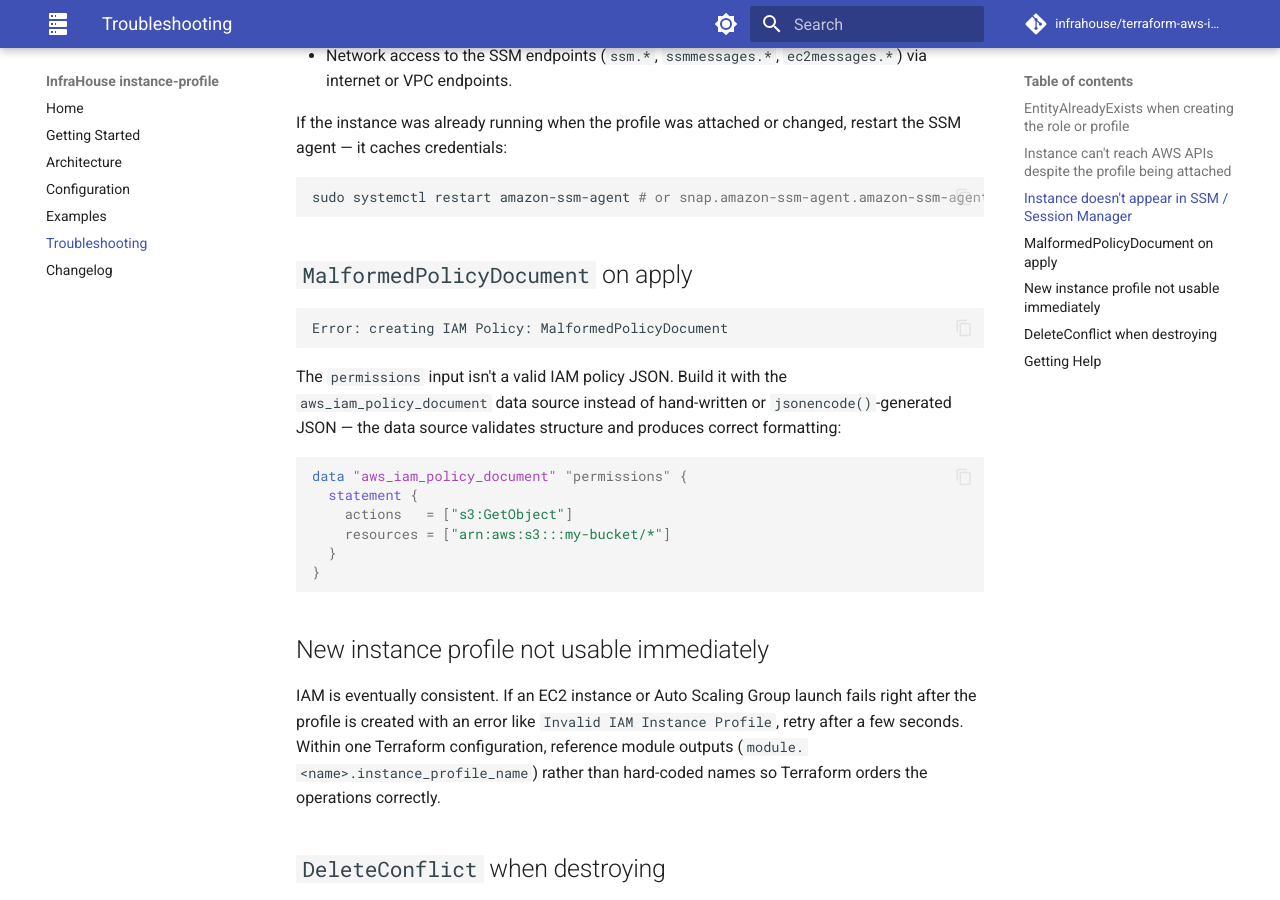
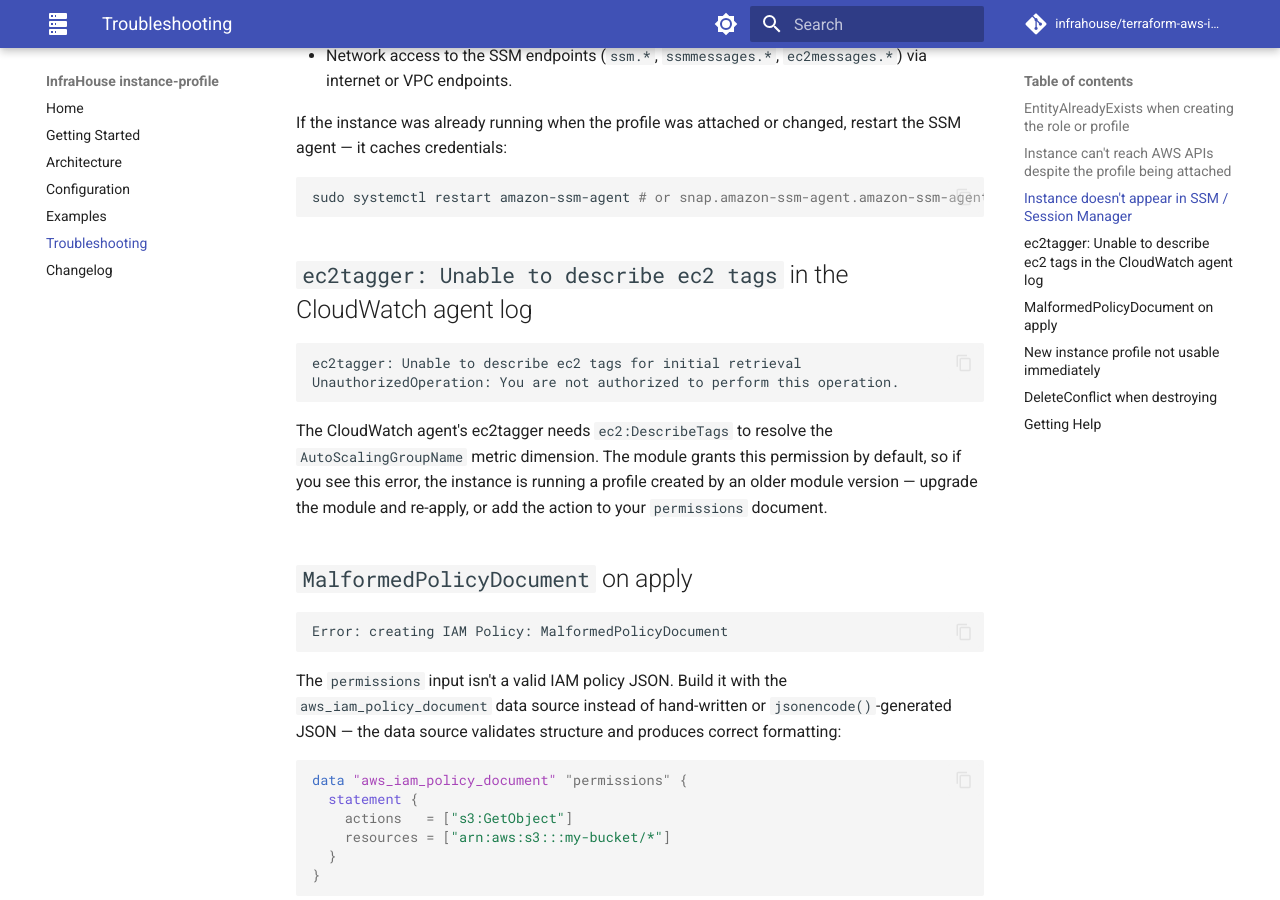
Before and after one commit to infrahouse/terraform-aws-instance-profile, an MkDocs documentation site: the page built from docs/troubleshooting.md, in a window 1280 px wide and 900 px high, scrolled down 1134 px. Built offline with MkDocs 1.6.1 and Material for MkDocs 9.7.7, drawn with Linux system fonts in a browser that asks for light colours; comment, search, counter and statistics services are not loaded.

Commit message:
feat: grant ec2:DescribeTags to the instance role by default (#30)
The CloudWatch agent's ec2tagger needs it to resolve the
AutoScalingGroupName metric dimension, and ASG lifecycle tooling
discovers the instance's own ASG the same way. The action is read-only
and does not support resource-level permissions, so every consumer was
hand-rolling the same statement on "*".

The caller-supplied permissions JSON is now merged with the default
statement via source_policy_documents. Tests assert the grant with
iam:SimulatePrincipalPolicy, and guard against over-granting by
asserting ec2:DescribeVolumes stays implicitly denied.

Co-Authored-By: Claude Fable 5 <noreply@anthropic.com>

````diff
--- a/docs/troubleshooting.md
+++ b/docs/troubleshooting.md
@@ -54,6 +54,19 @@ the SSM agent — it caches credentials:
 sudo systemctl restart amazon-ssm-agent # or snap.amazon-ssm-agent.amazon-ssm-agent
 ```
 
+## `ec2tagger: Unable to describe ec2 tags` in the CloudWatch agent log
+
+```text
+ec2tagger: Unable to describe ec2 tags for initial retrieval
+UnauthorizedOperation: You are not authorized to perform this operation.
+```
+
+The CloudWatch agent's ec2tagger needs `ec2:DescribeTags` to resolve the
+`AutoScalingGroupName` metric dimension. The module grants this permission by default,
+so if you see this error, the instance is running a profile created by an older module
+version — upgrade the module and re-apply, or add the action to your `permissions`
+document.
+
 ## `MalformedPolicyDocument` on apply
 
 ```text
````
Also changed, not shown: README.md (+3 -2 lines), docs/architecture.md (+1 -1 lines), docs/configuration.md (+8 -0 lines), 4 other files.
